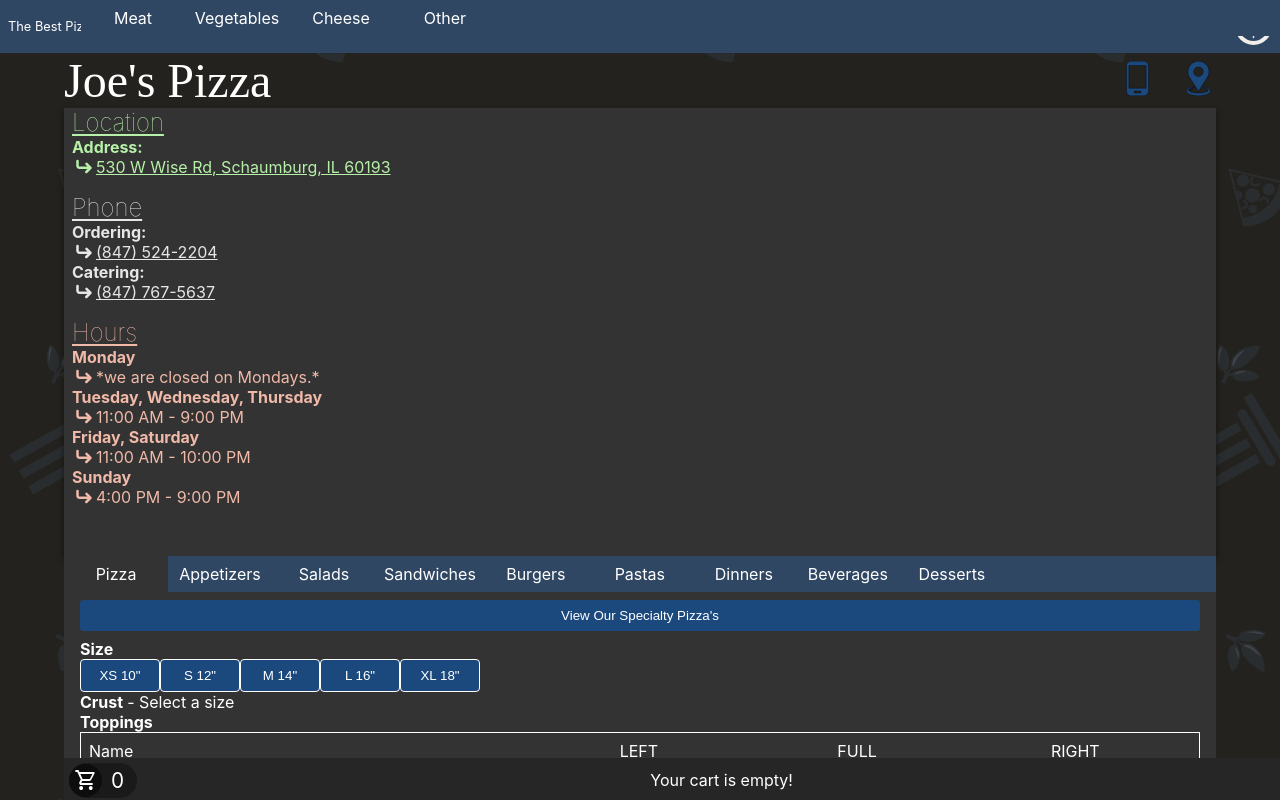
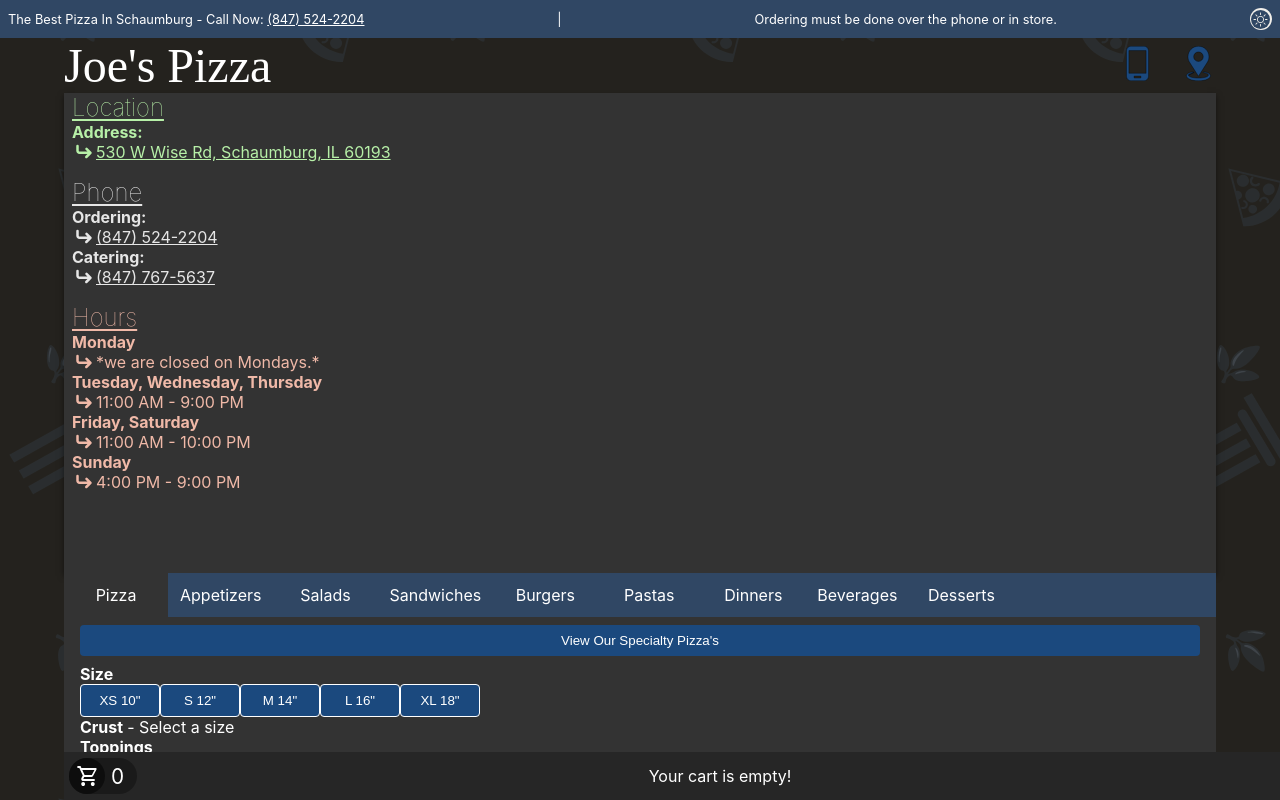
Before and after one commit to ianstreator/joes-pizza, a Next.js app: page / in a window 1280 px wide. Both pictures are taken after a click on the button "Build Your Own Pizza". Shown: the top 800 px of the page. Built offline with nearby package versions, Linux system fonts and the light colour scheme; a web font is replaced by a local one.

Commit message:
info page text indentation. build your own pizza toppings menu UI. made app theme toggle smaller.

```diff
--- a/src/components/Header.jsx
+++ b/src/components/Header.jsx
@@ -1,7 +1,7 @@
 import Image from "next/image";
 
 function Header({ isMobile, setTheme, theme }) {
-  const themeToggleSize = 25;
+  const themeToggleSize = 15;
 
   return (
     <header className="header">
--- a/src/components/Information.jsx
+++ b/src/components/Information.jsx
@@ -5,33 +5,34 @@ function Information() {
     <div className="info-container">
       <div className="info one">
         <h3 className="section">Location</h3>
+        <p className="type">Address: </p>
+
         <div className="row">
-          <p className="type">Address: </p>
+          <BsArrowReturnRight strokeWidth={1.5} />
           <a
             className="data"
             target="blank"
             rel="no-referrer"
             href="https://maps.google.com/?q=530 W Wise Rd, Schaumburg, IL 60193"
           >
-            <BsArrowReturnRight strokeWidth={1.5} />
             530 W Wise Rd, Schaumburg, IL 60193
           </a>
         </div>
       </div>
       <div className="info two">
         <h3 className="section">Phone</h3>
+        <p className="type">Ordering:</p>
         <div className="row">
-          <p className="type">Ordering:</p>
+          <BsArrowReturnRight strokeWidth={1.5} />
           <a className="data" href="tel:847-524-2204">
-            <BsArrowReturnRight strokeWidth={1.5} />
             {"(847) 524-2204"}
           </a>
         </div>
         <div>
+          <p className="type">Catering:</p>
           <div className="row">
-            <p className="type">Catering:</p>
+            <BsArrowReturnRight strokeWidth={1.5} />
             <a className="data" href="tel:847-767-5637">
-              <BsArrowReturnRight strokeWidth={1.5} />
               {"(847) 767-5637"}
             </a>
           </div>
@@ -41,31 +42,31 @@ function Information() {
         <h3 className="section">Hours</h3>
         <div>
           <p className="type">Monday</p>
-          <p className="data">
+          <div className="row">
             <BsArrowReturnRight strokeWidth={1.5} />
-            *we are closed on Mondays.*
-          </p>
+            <p className="data">*we are closed on Mondays.*</p>
+          </div>
         </div>
         <div>
           <p className="type">Tuesday, Wednesday, Thursday</p>
-          <p className="data">
+          <div className="row">
             <BsArrowReturnRight strokeWidth={1.5} />
-            11:00 AM - 9:00 PM
-          </p>
+            <p className="data">11:00 AM - 9:00 PM</p>
+          </div>
         </div>
         <div>
           <p className="type">Friday, Saturday</p>
-          <p className="data">
+          <div className="row">
             <BsArrowReturnRight strokeWidth={1.5} />
-            11:00 AM - 10:00 PM
-          </p>
+            <p className="data">11:00 AM - 10:00 PM</p>
+          </div>
         </div>
         <div>
           <p className="type">Sunday</p>
-          <p className="data">
+          <div className="row">
             <BsArrowReturnRight strokeWidth={1.5} />
-            4:00 PM - 9:00 PM
-          </p>
+            <p className="data">4:00 PM - 9:00 PM</p>
+          </div>
         </div>
       </div>
     </div>
--- a/src/components/menu/pizza/BuildYourOwnPizza.jsx
+++ b/src/components/menu/pizza/BuildYourOwnPizza.jsx
@@ -21,7 +21,6 @@ function BuildYourOwnPizza() {
   const selectSize = (e) => {
     setSize(e);
     setCrust("");
-    setToppings({});
   };
   const selectCrust = (e) => {
     setCrust(e);
@@ -45,17 +44,15 @@ function BuildYourOwnPizza() {
     let costOfCrust = crust[1] ? crust[1] : 0;
     const toppingsList = Object.values(toppings);
     if (toppingsList.length) {
-      console.log(toppings);
       const currentToppingsCost = toppingsList.reduce((acc, curr) => {
         const pricingDependency = curr === "Full" ? "Full" : "Half";
         const sizeName = Object.keys(size)[0];
-        console.log(sizeName, pricingDependency);
-        console.log(toppingsData.Price[pricingDependency][sizeName])
         return (acc += toppingsData.Price[pricingDependency][sizeName]);
       }, 0);
       costOfToppings = currentToppingsCost;
     }
     setCost(costOfCrust + costOfToppings);
+    console.log(pizza);
   }, [crust, toppings, size, toppingsData.Price]);
 
   const normalizeObjectKeyString = (obj) => {
@@ -130,6 +127,7 @@ function BuildYourOwnPizza() {
         <div>
           {<h4 className="section">Toppings</h4>}
           <div className="toppings_menu">
+            <div className="toppings">
               <div className="nav">
                 <ul>
                   {Object.keys(toppingsData.Types).map((type, i) => (
@@ -139,9 +137,7 @@ function BuildYourOwnPizza() {
                   ))}
                 </ul>
               </div>
-            <div className="toppings">
               <div className="toppings_header">
-                <p>Name</p>
                 <div className="options_container">
                   <div className="option">LEFT</div>
                   <div className="option">FULL</div>
--- a/src/data/PizzaData.js
+++ b/src/data/PizzaData.js
@@ -72,7 +72,7 @@ const PizzaData = {
           "Italian Beef",
           "Anchovies",
         ],
-        Vegetables: [
+        Veggie: [
           "Fresh Garlic",
           "Sliced Tomatoes",
           "Spinach",
--- a/src/styles/global.scss
+++ b/src/styles/global.scss
@@ -51,6 +51,7 @@ body {
   color: hsl(0, 0%, 100%);
   height: 100vh;
   max-height: 100vh;
+  overflow-y: hidden;
 }
 
 a {
@@ -93,11 +94,11 @@ button {
         .main_content_container {
           width: 100%;
           min-height: 30rem;
-          margin-bottom: 1rem;
+          margin-bottom: 0.75rem;
         }
         .view_btn {
           width: 100%;
-          font-size: 1.5rem;
+          font-size: 1.1rem;
         }
       }
     }
--- a/src/styles/header.scss
+++ b/src/styles/header.scss
@@ -10,7 +10,7 @@
     padding: 0.5rem;
     .theme_toggle {
       background-color: var(--backgroundColorOpposite);
-      padding: 0.25rem;
+      padding: 0.1rem;
       border-radius: 25px;
       cursor: pointer;
       .toggle_background {
--- a/src/styles/info.scss
+++ b/src/styles/info.scss
@@ -1,8 +1,8 @@
 .info-container {
   background-color: var(--backgroundColorOffset);
   color: var(--secondaryColor);
-  min-height: 28rem;
-  max-height: 28rem;
+  min-height: 30rem;
+  max-height: 30rem;
   width: 100%;
   padding: 0.5rem;
   padding-top: unset;
@@ -13,14 +13,16 @@
     text-underline-offset: 3px;
     font-weight: lighter;
   }
+  .row {
+    display: flex;
+    margin-left: 0.25rem;
+    align-items: center;
+    .data {
+      margin-left: 0.25rem;
+    }
+  }
   .type {
     font-weight: bolder;
-  }
-  .data {
-    display: flex;
-    align-items: center;
-    margin-left: .25rem;
-    text-indent: .25rem;
   }
 
   .info {
--- a/src/styles/menu.scss
+++ b/src/styles/menu.scss
@@ -2,8 +2,8 @@
 .menu {
   background-color: var(--backgroundColorOffset);
   color: var(--textColor);
-  min-height: 28rem;
-  max-height: 28rem;
+  min-height: 30rem;
+  max-height: 30rem;
   min-width: 100%;
   max-width: 100%;
   align-items: center;
@@ -23,7 +23,7 @@
       li {
         color: hsl(0, 0%, 100%);
         min-width: 6.5em;
-        padding: .5rem;
+        padding: .75rem;
         list-style: none;
         text-align: center;
         transition: 400ms;
@@ -50,7 +50,7 @@
     justify-content: center;
     padding: 1rem;
     padding-top: 0.5rem;
-    padding-bottom: 3rem;
+    padding-bottom: 3.5rem;
     overflow-y: scroll;
     .section_header {
       margin-right: auto;
@@ -66,12 +66,12 @@
     display: flex;
     flex-direction: column;
     position: sticky;
-    bottom: -21.4rem;
+    bottom: -21rem;
     z-index: 1;
     transition: 400ms;
     position: absolute;
     &.show {
-      transform: translateY(-21.4rem);
+      transform: translateY(-21rem);
     }
     .cart_items {
       padding: 0.5rem;
@@ -104,10 +104,11 @@
       background-color: var(--cartBackgroundColor);
       color: var(--cartHeadTextColor);
       min-width: 100%;
-      height: 2.75rem;
+      height: 3rem;
       padding: 0.3rem;
       display: flex;
       justify-content: space-between;
+      align-items: center;
       position: sticky;
       top: 0;
       z-index: 10;
@@ -118,13 +119,15 @@
       .icon_wrapper {
         background-color: var(--cartIconBackgroundColor);
         width: fit-content;
-        padding: 0.4rem;
+        height: fit-content;
+        padding: 0.4em;
         border-radius: 25px;
         display: flex;
         border: none;
       }
       .arrow {
         background-color: var(--buttonColor);
+        padding: .5rem;
         &:hover {
           background-color: var(--buttonHoverColor);
         }
--- a/src/styles/pizza.scss
+++ b/src/styles/pizza.scss
@@ -39,25 +39,39 @@
       display: flex;
       flex-direction: column;
       border: var(--trimColor) solid 1px;
-      height: 13rem;
+      height: fit-content;
+      height: 14rem;
       overflow-y: scroll;
-      position: relative;
+      overflow-x:hidden;
+
       .nav {
         display: flex;
-        position: fixed;
+        position: relative;
+        z-index: inherit;
+        ul {
+          justify-content: space-around;
+          li {
+            min-width: 5rem;
+            max-width: 5rem;
+          }
+        }
       }
       .toppings {
         display: flex;
         flex-direction: column;
-        padding: 0.5rem;
         .toppings_header {
           display: flex;
           align-items: center;
           justify-content: space-between;
-          margin-bottom: 0.5rem;
+          padding: 0.25rem;
+          background-color: var(--cartBackgroundColor);
+          color: var(--textColor);
+          position: sticky;
+          top: 0;
           .options_container {
             display: flex;
             width: 60%;
+            margin-left: auto;
             .option {
               width: 33%;
               text-align: center;
@@ -68,8 +82,10 @@
           display: flex;
           align-items: center;
           justify-content: space-between;
+          margin-top: 1rem;
           margin-bottom: 1rem;
-          background-color: hsl(0, 0%, 0%, 0.25);
+          padding: 0.25rem;
+          // background-color: hsl(0, 0%, 0%, 0.25);
           .button_container {
             width: 60%;
             display: flex;
@@ -80,7 +96,7 @@
               border: var(--textColor) 1px solid;
               background-color: rgba(0, 0, 0, 0);
               &.active {
-                background-color: #A3C8F5;
+                background-color: #a3c8f5;
               }
             }
           }
@@ -96,7 +112,7 @@
       align-items: center;
       padding-left: 0.5rem;
       border-radius: 0px 5px 5px 0px;
-      margin-top: 0.25rem;
+      margin-top: 0.5rem;
       .button {
         display: flex;
         align-items: center;
```
Lines whose indentation alone changed are shown as unchanged.
